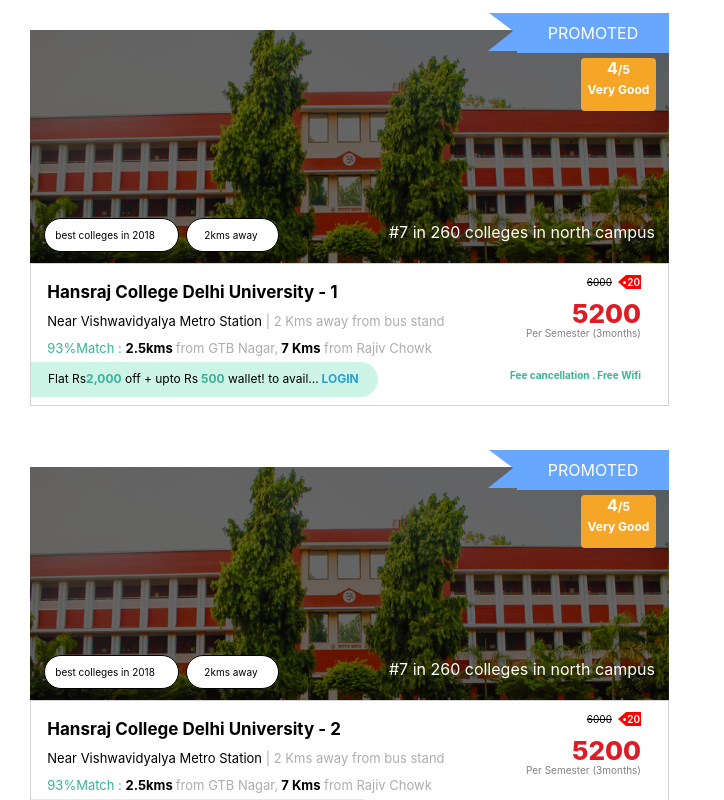
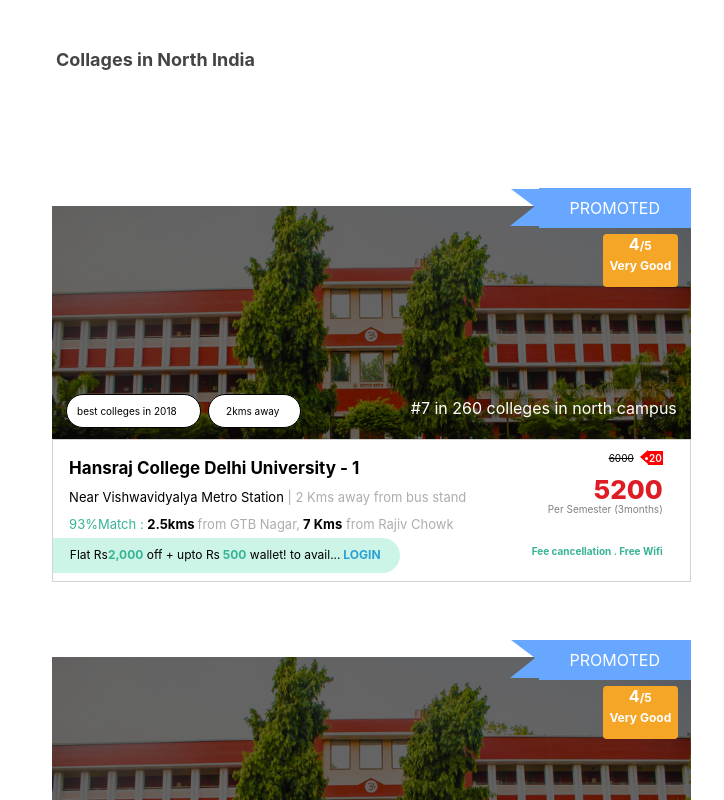
Before and after one commit to Abhijrt/collage-duniya, a React (Create React App) app: page / in a window 1280 px wide. Shown: the top 800 px of the page, without its empty margins (0-724 px from the left). Built offline with nearby package versions, Linux system fonts and the light colour scheme; the HTML template or start-up script is replaced by a standard one.

Commit message:
some margin setting

```diff
--- a/src/assets/css/collagedetail.css
+++ b/src/assets/css/collagedetail.css
@@ -6,7 +6,9 @@
 
 /* main collage contianer */
 .main-container {
-  margin: 30px;
+  margin-left: 51.8px;
+  margin-right: 22px;
+  margin-bottom: 74.7px;
   width: 639px;
   height: 377px;
   /* border: 1px solid black; */
--- a/src/components/Collage.js
+++ b/src/components/Collage.js
@@ -28,7 +28,9 @@
 
   render() {
     return (
-      <div className="collage-container" id="collage">
+      <div id="collage">
+        <h1 className="heading">Collages in North India</h1>
+        <div className="collage-container">
           {colleges.map((collage, index) => {
             if (index <= this.state.index) {
               return <CollageDetail key={index} collage={collage} />;
@@ -36,6 +38,7 @@
             return null;
           })}
         </div>
+      </div>
     );
   }
 }
--- a/src/index.css
+++ b/src/index.css
@@ -14,6 +14,14 @@
 
 /* collage component design */
 .collage-container {
+  margin-top: 135.7px;
   display: flex;
   flex-wrap: wrap;
 }
+
+.heading {
+  font-size: 18px;
+  margin-top: 49px;
+  margin-left: 56px;
+  color: #444444;
+}
```
Lines whose indentation alone changed are shown as unchanged.
